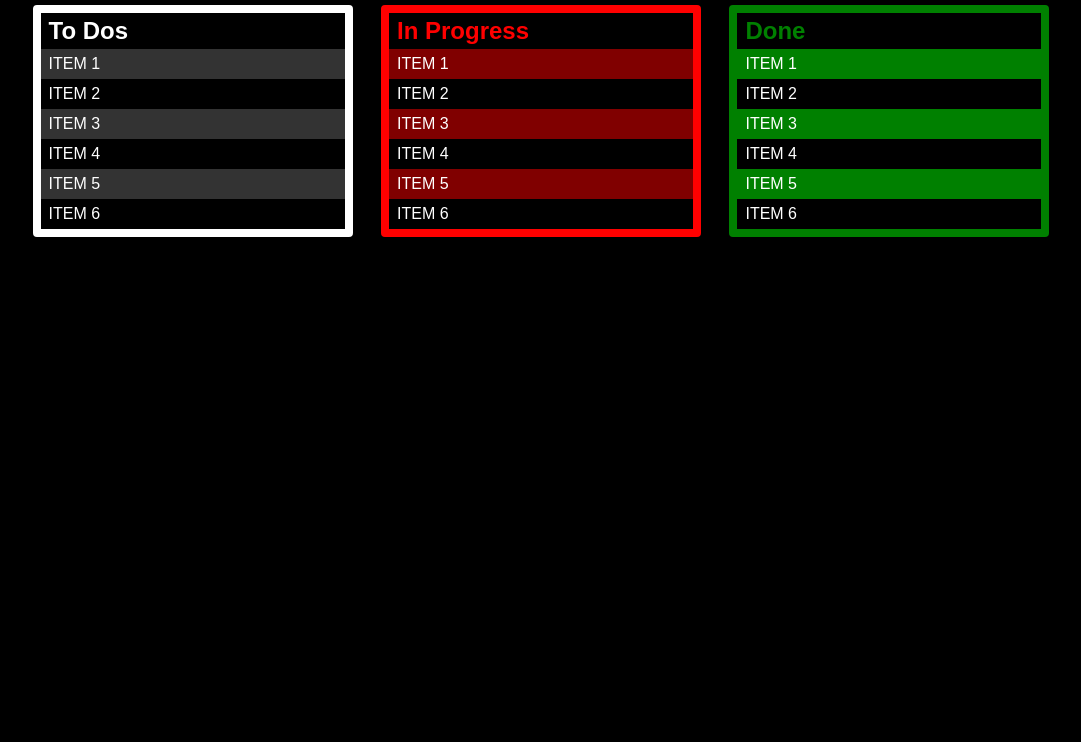
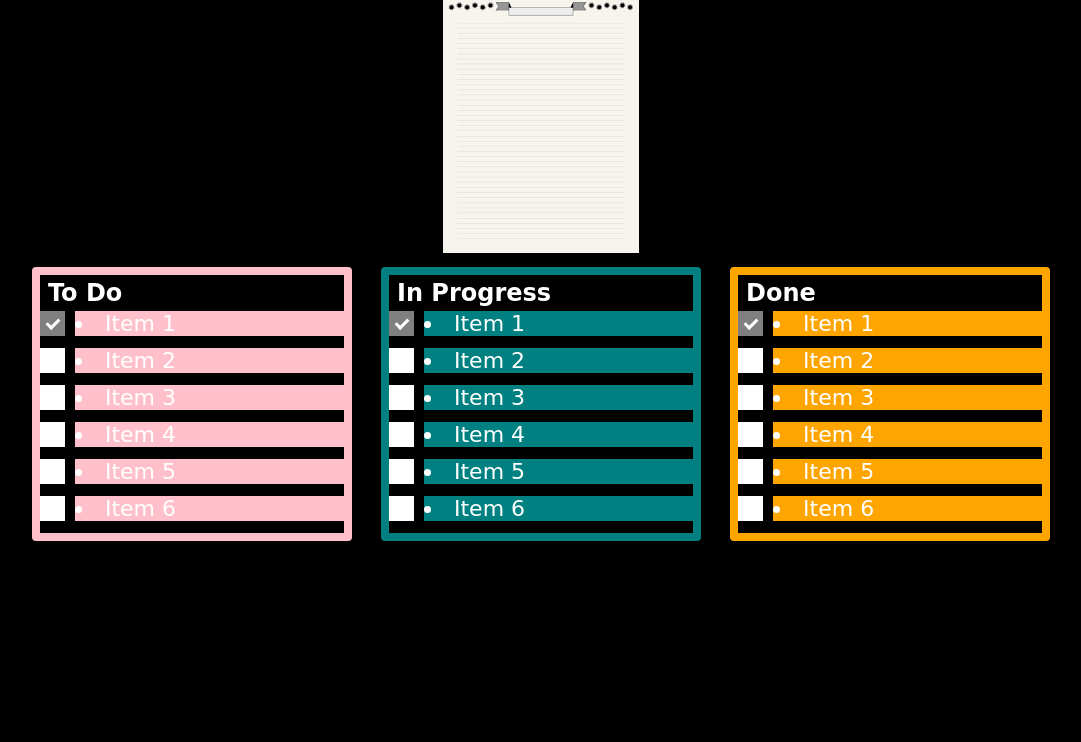
Before and after one commit to julesthomson6776/Juliette_Thomson_HW4, a plain HTML site: page index.html in a window 1280 px wide. Shown: the part 58-800 px from the top of the page, without its empty margins (99-1180 px from the left). Drawn offline with Linux system fonts and the light colour scheme.

Commit message:
adding in the check boxes and changing the colours and text

```diff
--- a/css/main.css
+++ b/css/main.css
@@ -13,7 +13,7 @@ body {
     font-size:16px;
     background-color:black;
     color:white;
-    font-family: Arial, Helvetica, sans-serif;
+    font-family: cursive;
 }
 
 header > h1 {
@@ -54,18 +54,18 @@ ul {
 }
 
 article:first-of-type {
-    border-color:white;
+    border-color:pink;
 }
 
 article:first-of-type h2 {
     color:white;
 }
 
-#inprogress { border-color: red; }
-#inprogress h2 { color: red; }
+#inprogress { border-color: teal; }
+#inprogress h2 { color: white; }
 
-#done { border-color: green; }
-#done h2 { color: green; }
+#done { border-color: orange; }
+#done h2 { color: white; }
 
 ul li {
     padding: 6px 8px;
@@ -73,15 +73,15 @@ ul li {
 }
 
 #todo li:nth-child(odd) {
-    background-color:rgba(255,255,255,0.2);
+    background-color:pink;
 }
 
 #inprogress li:nth-child(odd) {
-    background-color:rgba(255,0,0,0.5);
+    background-color:teal;
 }
 
 #done li:nth-child(odd) {
-    background-color:rgba(0,255,0,0.5);
+    background-color:orange ;
 }
 
 /* RESPONSIVE CODE */
@@ -102,3 +102,69 @@ main {
 
     main {margin: 0;}
 }
+
+.container {
+    display: block;
+    position: relative;
+    padding-left: 35px;
+    margin-bottom: 12px;
+    cursor: pointer;
+    font-size: 22px;
+    -webkit-user-select: none;
+    -moz-user-select: none;
+    -ms-user-select: none;
+    user-select: none;
+  }
+
+
+  .container input {
+    position: absolute;
+    opacity: 0;
+    cursor: pointer;
+    height: 0;
+    width: 0;
+  }
+
+
+  .checkmark {
+    position: absolute;
+    top: 0;
+    left: 0;
+    height: 25px;
+    width: 25px;
+    background-color: white;
+  }
+
+
+  .container:hover input ~ .checkmark {
+    background-color: white;
+  }
+
+
+  .container input:checked ~ .checkmark {
+    background-color: grey;
+  }
+
+
+  .checkmark:after {
+    content: "";
+    position: absolute;
+    display: none;
+  }
+
+
+  .container input:checked ~ .checkmark:after {
+    display: block;
+  }
+
+  .container .checkmark:after {
+    left: 9px;
+    top: 5px;
+    width: 5px;
+    height: 10px;
+    border: solid white;
+    border-width: 0 3px 3px 0;
+    -webkit-transform: rotate(45deg);
+    -ms-transform: rotate(45deg);
+    transform: rotate(45deg);
+  }
--- a/index.html
+++ b/index.html
@@ -6,51 +6,137 @@
     <meta name="viewport" content="width=device-width, initial-scale=1.0">
 
     <link rel="stylesheet" href="./css/main.css">
-    <title>.: Working with CSS :.</title>
+    <title>ToDo Working List</title>
 </head>
 <body>
     <main>
         <header>
-            <h1>Working with Cascade</h1>
+            <h1>Help with work organization</h1>
+
+            <img src="img/notepad.png" alt="image of notepad" id=background-image>
+
         </header>
 
         <article id="todo">
-            <h2>To Dos</h2>
+            <h2>To Do</h2>
 
-            <ul>
-                <li>item 1</li>
-                <li>item 2</li>
-                <li>item 3</li>
-                <li>item 4</li>
-                <li>item 5</li>
-                <li>item 6</li>
-            </ul>
+            <label class="container">
+                <input type="checkbox" checked="checked">
+                <span class="checkmark"></span>
+                <li>Item 1</li>
+              </label>
+
+              <label class="container">
+                <input type="checkbox">
+                <span class="checkmark"></span>
+                <li>Item 2</li>
+              </label>
+
+              <label class="container">
+                <input type="checkbox">
+                <span class="checkmark"></span>
+                <li>Item 3</li>
+              </label>
+
+              <label class="container">
+                <input type="checkbox">
+                <span class="checkmark"></span>
+                <li>Item 4</li>
+              </label>
+
+              <label class="container">
+                <input type="checkbox">
+                <span class="checkmark"></span>
+                <li>Item 5</li>
+              </label>
+
+              <label class="container">
+                <input type="checkbox">
+                <span class="checkmark"></span>
+                <li>Item 6</li>
+              </label>
+
         </article>
 
         <article id="inprogress">
             <h2>In Progress</h2>
 
-            <ul>
-                <li>item 1</li>
-                <li>item 2</li>
-                <li>item 3</li>
-                <li>item 4</li>
-                <li>item 5</li>
-                <li>item 6</li>
-            </ul>
+            <label class="container">
+                <input type="checkbox" checked="checked">
+                <span class="checkmark"></span>
+                <li>Item 1</li>
+              </label>
+
+              <label class="container">
+                <input type="checkbox">
+                <span class="checkmark"></span>
+                <li>Item 2</li>
+              </label>
+
+              <label class="container">
+                <input type="checkbox">
+                <span class="checkmark"></span>
+                <li>Item 3</li>
+              </label>
+
+              <label class="container">
+                <input type="checkbox">
+                <span class="checkmark"></span>
+                <li>Item 4</li>
+              </label>
+
+              <label class="container">
+                <input type="checkbox">
+                <span class="checkmark"></span>
+                <li>Item 5</li>
+              </label>
+
+              <label class="container">
+                <input type="checkbox">
+                <span class="checkmark"></span>
+                <li>Item 6</li>
+              </label>
         </article>
 
         <article id="done">
             <h2>Done</h2>
 
-            <ul>
-                <li>item 1</li>
-                <li>item 2</li>
-                <li>item 3</li>
-                <li>item 4</li>
-                <li>item 5</li>
-                <li>item 6</li>
-            </ul>
+   <label class="container">
+                <input type="checkbox" checked="checked">
+                <span class="checkmark"></span>
+                <li>Item 1</li>
+              </label>
+
+              <label class="container">
+                <input type="checkbox">
+                <span class="checkmark"></span>
+                <li>Item 2</li>
+              </label>
+
+              <label class="container">
+                <input type="checkbox">
+                <span class="checkmark"></span>
+                <li>Item 3</li>
+              </label>
+
+              <label class="container">
+                <input type="checkbox">
+                <span class="checkmark"></span>
+                <li>Item 4</li>
+              </label>
+
+              <label class="container">
+                <input type="checkbox">
+                <span class="checkmark"></span>
+                <li>Item 5</li>
+              </label>
+
+              <label class="container">
+                <input type="checkbox">
+                <span class="checkmark"></span>
+                <li>Item 6</li>
+              </label>
+
         </article>
     </main>
 </body>
```
Also changed, not shown: img/notepad.png (added).
